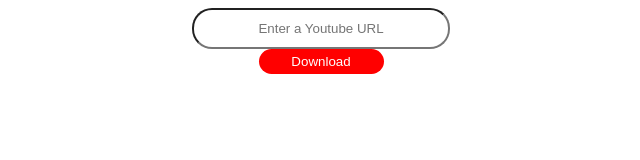
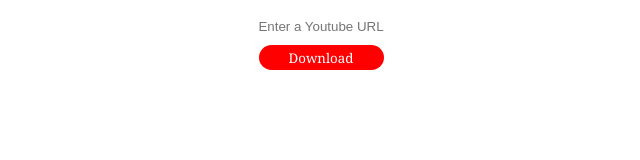
Before and after one commit to nexfeitan/nexfeitan.github.io, a plain HTML site: page index.html in a window 1280 px wide. Shown: the whole page, without its empty margins (319-959 px from the left). Drawn offline with Linux system fonts and the light colour scheme.

Commit message:
updated inputs

```diff
--- a/index.html
+++ b/index.html
@@ -10,8 +10,8 @@
 </head>
 <body>
     <form action="/download" method="POST">
-        <input style=" margin: auto; display: block; width: 250px; text-align: center; border-radius: 20px; height: 35px;" autocomplete="off" type="text" name="url" placeholder="Enter a Youtube URL" required>
-        <button style="background-color: red; color: white; border: 0px; margin: auto; display: block; width: 125px; height: 25px; border-radius: 20px; cursor: pointer;" type="submit">Download</button>
+        <input style="border: 0px; border-color: transparent; margin: auto; display: block; width: 250px; text-align: center; border-radius: 20px; height: 35px;" autocomplete="off" type="text" name="url" placeholder="Enter a Youtube URL" required>
+        <button style="font-family: Georgia, 'Times New Roman', Times, serif; font: Georgia; background-color: red; color: white; border: 0px; margin: auto; display: block; width: 125px; height: 25px; border-radius: 20px; cursor: pointer;" type="submit">Download</button>
     </form>
     <script>
         document.querySelector('form').addEventListener('submit', (e) => {
```
